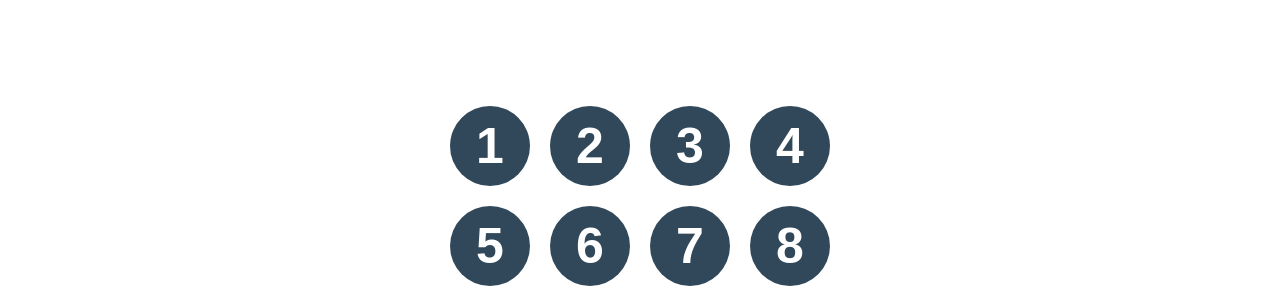
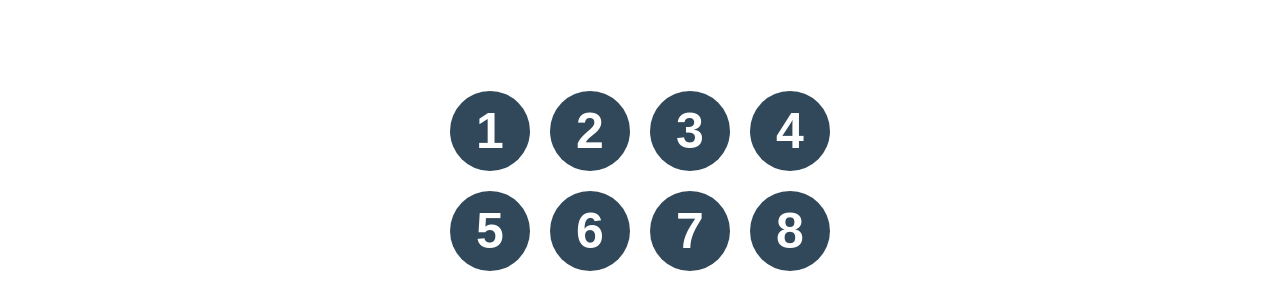
Before and after one commit to Tjanelidze/evilGeniuses, a plain HTML site: page pages/game.html in a window 1280 px wide. Shown: the part 119-409 px from the top of the page. Drawn offline with Linux system fonts and the light colour scheme.

Commit message:
Game styles

```diff
--- a/styles/game-style.css
+++ b/styles/game-style.css
@@ -7,8 +7,9 @@
 body {
   font-family: "Atkinson Hyperlegible", sans-serif;
   font-weight: 700;
+  min-height: 100vh;
   display: flex;
-  flex-direction: column;
+  justify-content: center;
   align-items: center;
 }
 
@@ -18,9 +19,7 @@ body {
   align-items: center;
   justify-content: center;
   gap: 110px;
-  width: 100%;
-  max-width: 1500px;
-  margin: 65px 165px;
+  max-width: 1200px;
 }
 
 .header {
```
